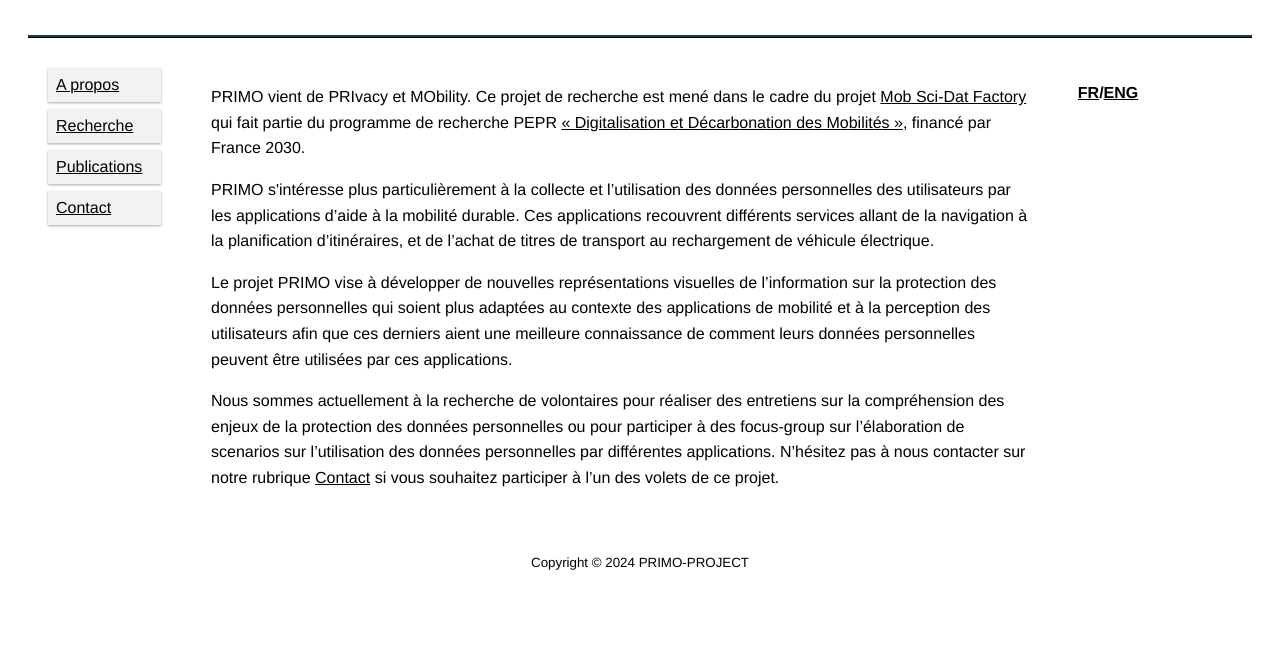
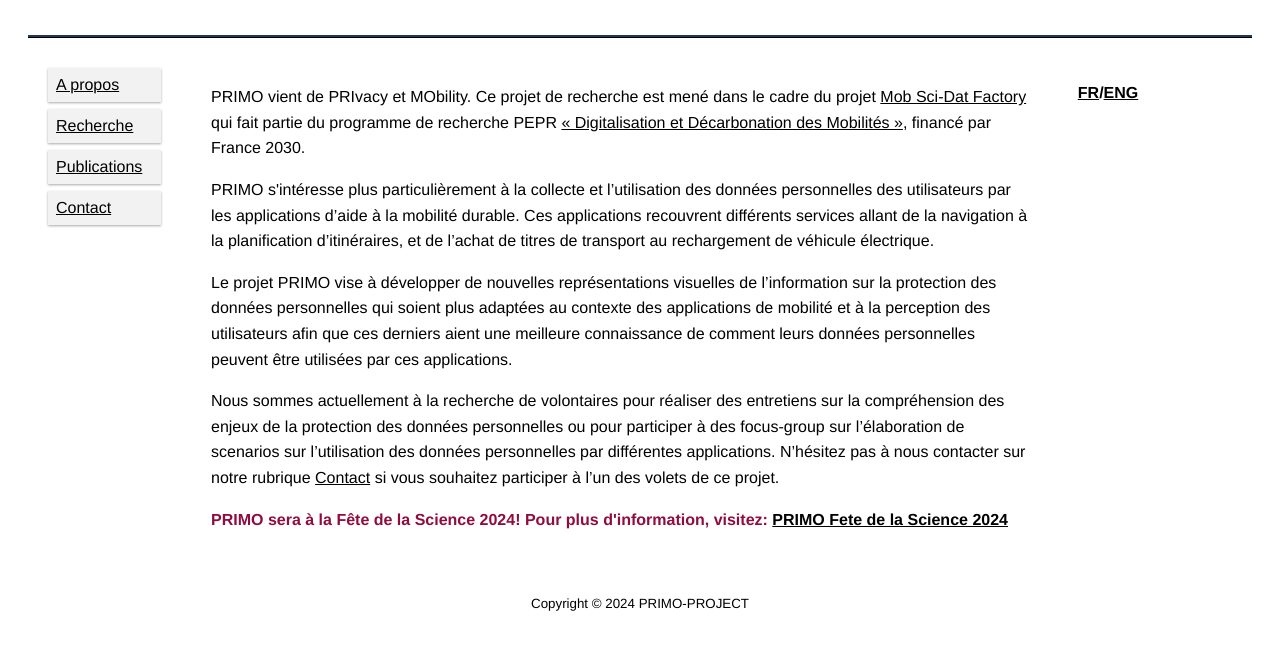
Before and after one commit to primo-project/primo-project.github.io, a plain HTML site: page index_fr.html in a window 1280 px wide. Shown: the part 148-798 px from the top of the page. Drawn offline with Linux system fonts and the light colour scheme.

Commit message:
Update index_fr.html

```diff
--- a/index_fr.html
+++ b/index_fr.html
@@ -50,6 +50,13 @@
 
 	</p>
 
+	<p style="color:  #900C3F";>
+	<b>
+	PRIMO sera à la Fête de la Science 2024! Pour plus d'information, visitez:
+	<a href="https://www.fetedelascience.fr/donnees-personnelles-en-ligne-comment-mieux-etre-informe">PRIMO Fete de la Science 2024</a>
+	</b>
+	</p>
+
     </div>
  </div>
 
```
